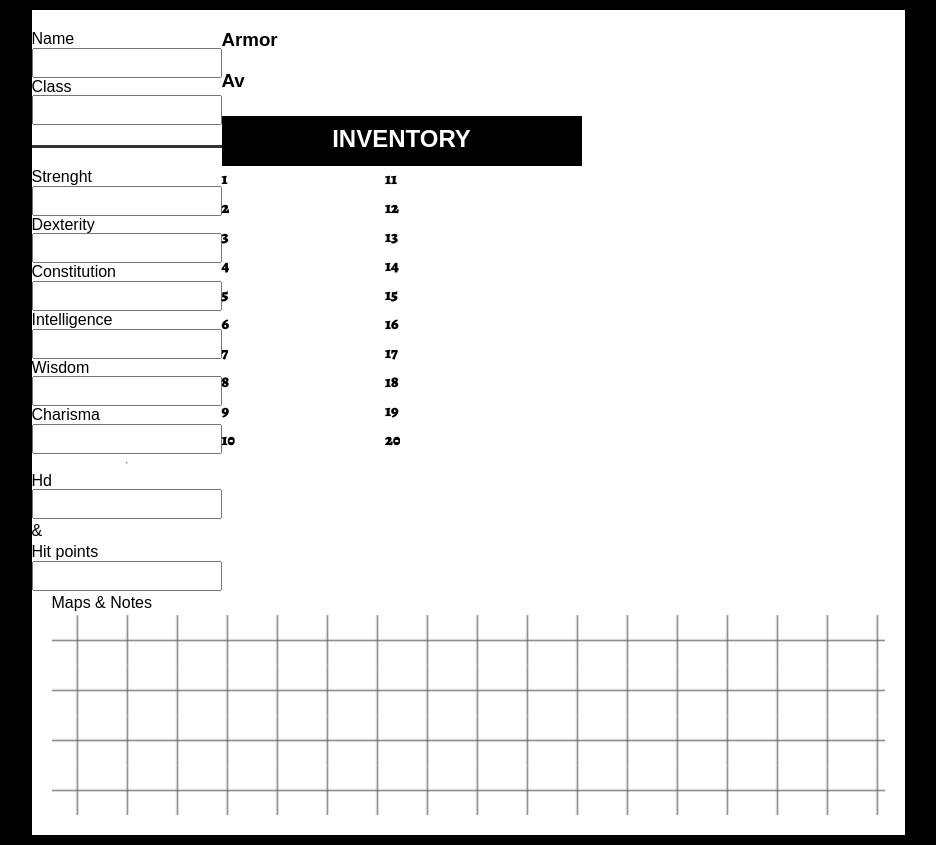
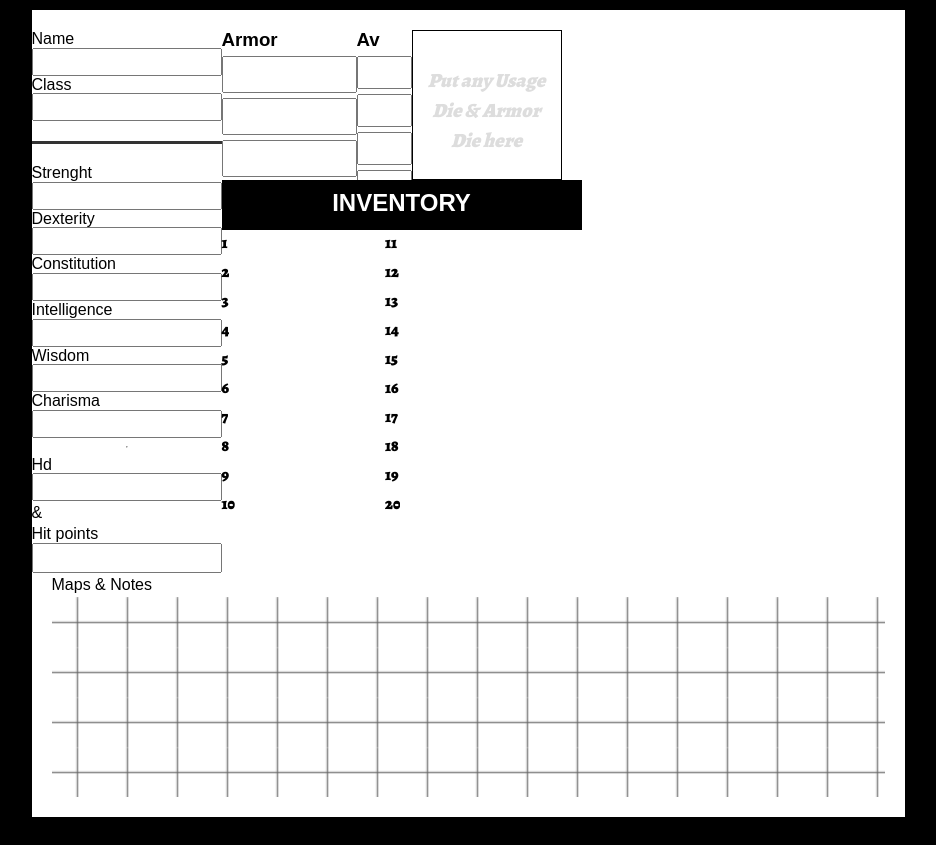
Before and after one commit to starcorsair/ttrpg-character-sheets, a plain HTML site: page character-sheet/the-black-hack/index.html in a window 1280 px wide. Shown: the whole page, without its empty margins (172-1108 px from the left). Drawn offline with Linux system fonts and the light colour scheme; files whose address does not match are found by name; a web font is replaced by a local one.

Commit message:
new updates

```diff
--- a/character-sheet/the-black-hack/index.html
+++ b/character-sheet/the-black-hack/index.html
@@ -56,24 +56,61 @@
             <!--first table-->
             <div class="table table-right-top">
               <!--armor cell-->
-              <div class="table-title">
+              <div class="table-title table-title-one">
                 <h3 class="table-title-text">Armor</h3>
-                <div class="table-cell"></div>
-                <div class="table-cell"></div>
-                <div class="table-cell"></div>
-                <div class="table-cell"></div>
+                <div class="table-cell">
+                  <!--input-->
+                  <label class="cell-label-one" for="cells-one"></label>
+                  <input class="cell-label-one-input input" id="cells-one" />
+                </div>
+                <div class="table-cell">
+                  <!--input-->
+                  <label class="cell-label-one" for="cells-one"></label>
+                  <input class="cell-label-one-input input" id="cells-one" />
+                </div>
+                <div class="table-cell">
+                  <!--input-->
+                  <label class="cell-label-one" for="cells-one"></label>
+                  <input class="cell-label-one-input input" id="cells-one" />
+                </div>
+                <div class="table-cell">
+                  <!--input-->
+                  <label class="cell-label-one" for="cells-one"></label>
+                  <input class="cell-label-one-input input" id="cells-one" />
+                </div>
               </div>
               <!--AV cell-->
-              <div class="table-title">
+              <div class="table-title table-title-two">
                 <h3 class="table-title-text">Av</h3>
-                <div class="table-cell"></div>
-                <div class="table-cell"></div>
-                <div class="table-cell"></div>
-                <div class="table-cell"></div>
+                <div class="table-cell">
+                  <!--input-->
+                  <label class="cell-label-two" for="cells-two"></label>
+                  <input class="cell-label-two-input input" id="cells-two" />
+                </div>
+                <div class="table-cell">
+                  <!--input-->
+                  <label class="cell-label-two" for="cells-two"></label>
+                  <input class="cell-label-two-input input" id="cells-two" />
+                </div>
+                <div class="table-cell">
+                  <!--input-->
+                  <label class="cell-label-two" for="cells-two"></label>
+                  <input class="cell-label-two-input input" id="cells-two" />
+                </div>
+                <div class="table-cell">
+                  <!--input-->
+                  <label class="cell-label-two" for="cells-two"></label>
+                  <input class="cell-label-two-input input" id="cells-two" />
+                </div>
               </div>
               <!--AV dice cell-->
-              <div class="table-title table-title-right">
-                <div class="table-cell table-cell-right"></div>
+              <div class="table-title table-title-three">
+                <div class="table-cell table-cell-right">
+                  <!--table dice cell title-->
+                  <p class="table-cell-right-title">
+                    Put any Usage Die &amp; Armor Die here
+                  </p>
+                </div>
               </div>
             </div>
           </div>
--- a/character-sheet/the-black-hack/styles/input/input.css
+++ b/character-sheet/the-black-hack/styles/input/input.css
@@ -1,5 +1,7 @@
 .input {
   outline: none; /*to change!*/
+  margin: 0;
+  padding: 0;
 }
 .input-table {
   width: 150px;
@@ -7,3 +9,12 @@
   padding: 0;
   margin: 0;
 }
+/*table top input*/
+.cell-label-two-input {
+  width: 55px;
+  height: 33px;
+}
+.cell-label-one-input {
+  width: 135px;
+  height: 37px;
+}
--- a/character-sheet/the-black-hack/styles/main-blocks/main-block-right.css
+++ b/character-sheet/the-black-hack/styles/main-blocks/main-block-right.css
@@ -1,3 +1,4 @@
-.main-block-right {
+/*.main-block-right {
   width: 190px;
 }
+  */
--- a/character-sheet/the-black-hack/styles/tables/tables.css
+++ b/character-sheet/the-black-hack/styles/tables/tables.css
@@ -1,14 +1,14 @@
 .table-title {
   display: flex;
   flex-direction: column;
-  width: 360px;
+  /*width: 360px;*/
 }
 
 .table-cell {
   display: flex;
   flex: 1;
   margin-top: 5px;
-  width: 150x;
+  /*width: 150x;*/
 }
 .table-title-white {
   text-align: center;
@@ -22,3 +22,36 @@
   display: flex;
   flex-direction: row;
 }
+.table-cell-right-title {
+  font-family: "Alegreya", Impact, Haettenschweiler, "Arial Narrow Bold",
+    sans-serif;
+  font-style: italic;
+  color: #dddddd;
+  font-size: 20px;
+  text-align: center;
+}
+
+/*top row main*/
+.table-right-top {
+  display: flex;
+}
+/*top cells*/
+
+.table-title-one {
+  width: 135px;
+  height: 37px;
+}
+
+.table-title-two {
+  width: 55px;
+  height: 33px;
+}
+
+.table-title-three {
+  width: 150px;
+  height: 150px;
+  border: 1px solid black;
+  padding-top: 30px;
+  padding-left: 10px;
+  padding-right: 10px;
+}
```
